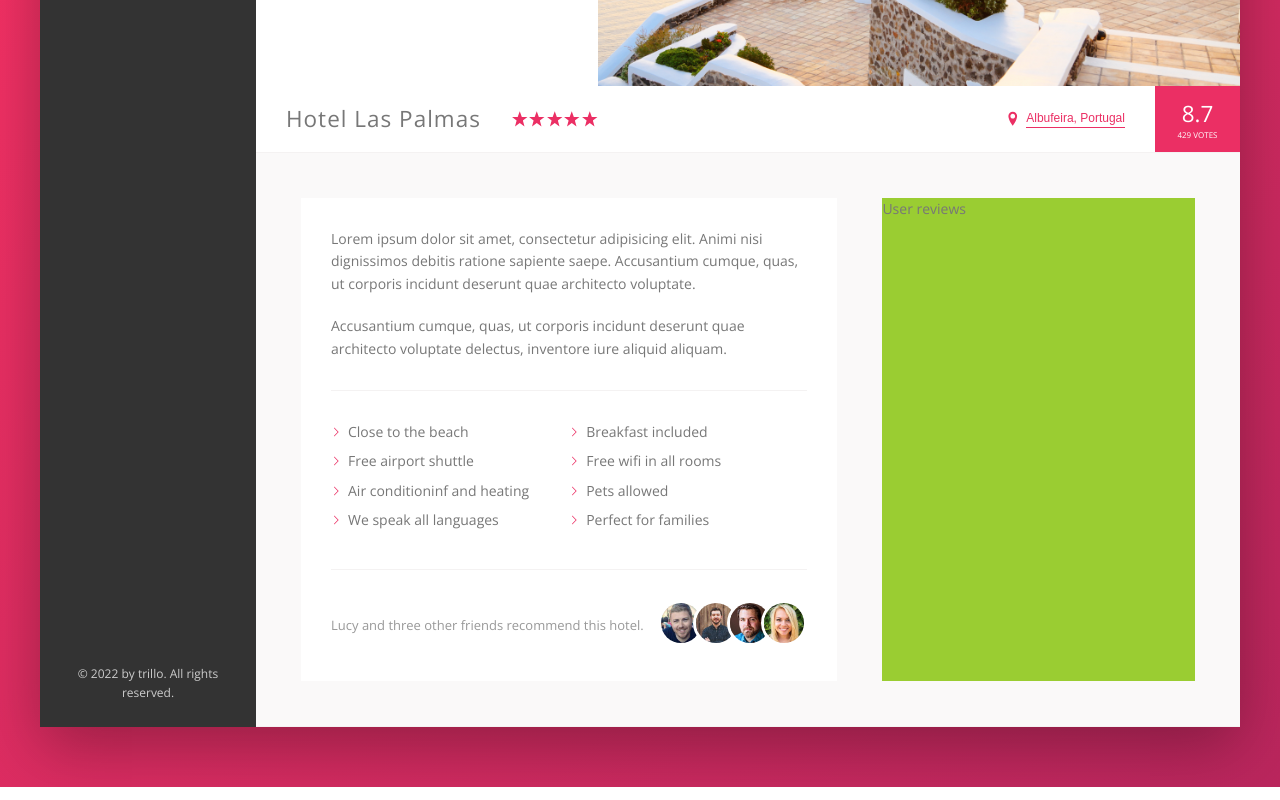
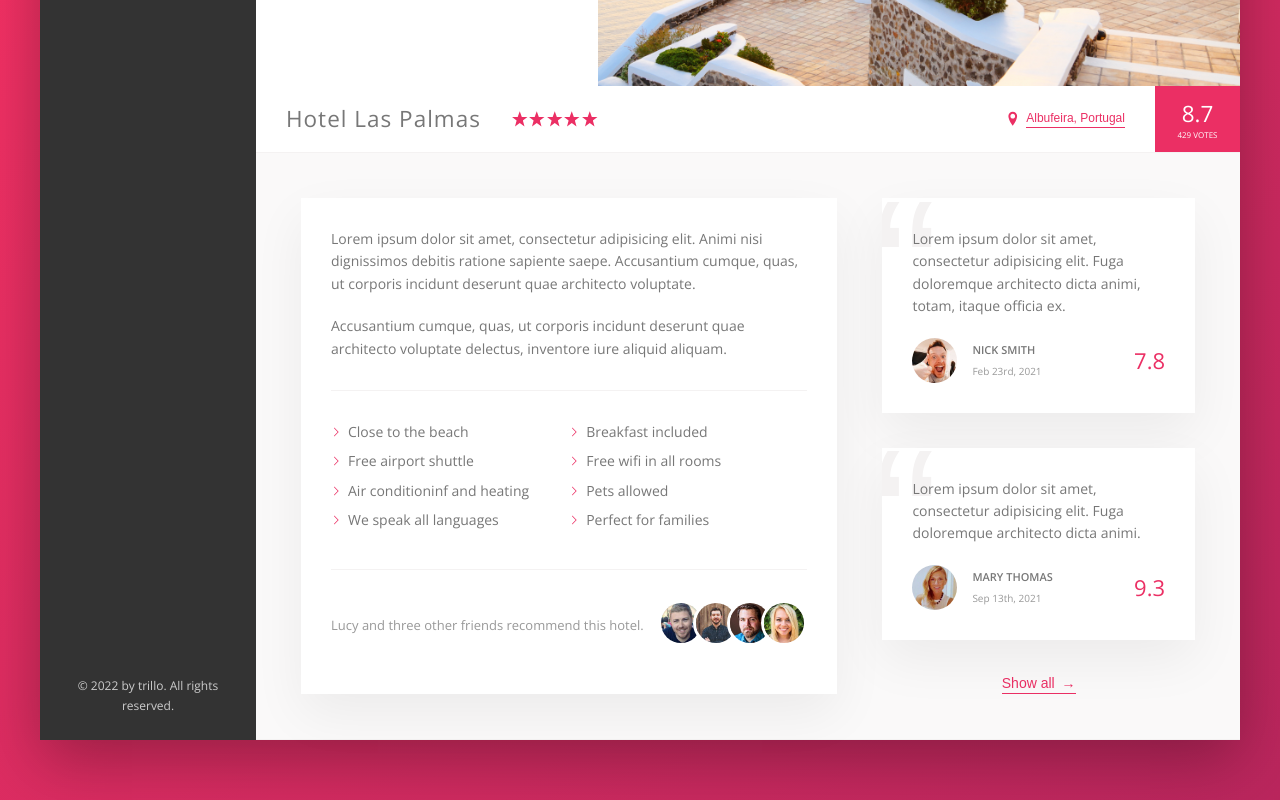
Before and after one commit to 10Sadique/Trillo-Project, a website: page index.html in a window 1280 px wide. Shown: the part 429-1229 px from the top of the page. Drawn offline with nearby package versions, Linux system fonts and the light colour scheme.

Commit message:
hotel review sectoin complete

```diff
--- a/index.html
+++ b/index.html
@@ -147,13 +147,17 @@
                     </div>
 
                     <div class="details">
+
                         <div class="decsription">
                             <p class="paragraph">
-                                Lorem ipsum dolor sit amet, consectetur adipisicing elit. Animi nisi dignissimos debitis ratione sapiente saepe. Accusantium cumque, quas, ut corporis incidunt deserunt quae architecto voluptate.
+                                Lorem ipsum dolor sit amet, consectetur adipisicing elit. Animi nisi dignissimos debitis
+                                ratione sapiente saepe. Accusantium cumque, quas, ut corporis incidunt deserunt quae
+                                architecto voluptate.
                             </p>
 
                             <p class="paragraph">
-                                Accusantium cumque, quas, ut corporis incidunt deserunt quae architecto voluptate delectus, inventore iure aliquid aliquam.
+                                Accusantium cumque, quas, ut corporis incidunt deserunt quae architecto voluptate
+                                delectus, inventore iure aliquid aliquam.
                             </p>
 
                             <ul class="list">
@@ -183,8 +187,43 @@
                         </div>
 
                         <div class="user-review">
-                            User reviews
+                            <figure class="review">
+                                <blockquote class="review__text">
+                                    Lorem ipsum dolor sit amet, consectetur adipisicing elit. Fuga doloremque architecto
+                                    dicta animi, totam, itaque officia ex.
+                                </blockquote>
+                                <figcaption class="review__user">
+                                    <img src="img/user-1.jpg" alt="User photo" class="review__photo">
+                                    <div class="review__user-box">
+                                        <p class="review__user-name">Nick Smith</p>
+                                        <p class="review__user-date">Feb 23rd, 2021</p>
+                                    </div>
+                                    <div class="review__rating">
+                                        7.8
+                                    </div>
+                                </figcaption>
+                            </figure>
+
+                            <figure class="review">
+                                <blockquote class="review__text">
+                                    Lorem ipsum dolor sit amet, consectetur adipisicing elit. Fuga doloremque architecto dicta animi.
+                                </blockquote>
+                                <figcaption class="review__user">
+                                    <img src="img/user-2.jpg" alt="User photo" class="review__photo">
+                                    <div class="review__user-box">
+                                        <p class="review__user-name">Mary Thomas</p>
+                                        <p class="review__user-date">Sep 13th, 2021</p>
+                                    </div>
+                                    <div class="review__rating">
+                                        9.3
+                                    </div>
+                                </figcaption>
+                            </figure>
+
+                            <button class="btn-inline">Show all <span>&rarr;</span></button>
+
                         </div>
+
                     </div>
 
                 </main>
--- a/sass/_components.scss
+++ b/sass/_components.scss
@@ -292,8 +292,17 @@
     cursor: pointer;
     transition: all .2s;
 
+    & span {
+        margin-left: 3px;
+        transition: margin-left .2s;
+    }
+
     &:hover {
         color: var(--color-grey-dark-1);
+
+        span {
+            margin-left: 8px;
+        }
     }
 
     &:focus {
@@ -316,7 +325,7 @@
 
     50% {
         transform: scale(1.05);
-        box-shadow: 0 1rem 4rem rgba(0,0,0,.25);
+        box-shadow: 0 1rem 4rem rgba(0, 0, 0, .25);
     }
 
     100% {
@@ -385,9 +394,7 @@
         margin-right: auto;
     }
 
-    &__friends {
-
-    }
+    &__friends {}
 
     &__photo {
         box-sizing: content-box;
@@ -401,3 +408,69 @@
         }
     }
 }
+
+
+
+/////////////////////////////////
+//USER REVIEW
+.review {
+    background-color: #fff;
+    padding: 3rem;
+    margin-bottom: 3.5rem;
+    box-shadow: var(--shadow-light);
+    position: relative;
+    overflow: hidden;
+
+    &__text {
+        margin-bottom: 2rem;
+        position: relative;
+        z-index: 10;
+    }
+
+    &__user {
+        display: flex;
+        align-items: center;
+    }
+
+    &__photo {
+        height: 4.5rem;
+        width: 4.5rem;
+        border-radius: 50%;
+        margin-right: 1.5rem;
+    }
+
+    &__user-box {
+        margin-right: auto;
+    }
+
+    &__user-name {
+        font-size: 1.1rem;
+        font-weight: 600;
+        color: var(--color-grey-dark-2);
+        text-transform: uppercase;
+        margin-bottom: .4rem;
+    }
+
+    &__user-date {
+        font-size: 1rem;
+        color: var(--color-grey-dark-3);
+    }
+
+    &__rating {
+        font-size: 2.2rem;
+        color: var(--color-primary);
+        font-weight: 300;
+    }
+
+    &::before {
+        content: "\201C";
+        position: absolute;
+        top: -2.75rem;
+        left: -1rem;
+        font-size: 20rem;
+        line-height: 1;
+        color: var(--color-grey-light-2);
+        font-family: sans-serif;
+        z-index: 1;
+    }
+}
--- a/sass/_layout.scss
+++ b/sass/_layout.scss
@@ -50,13 +50,17 @@
 
 .decsription {
     background-color: #fff;
-    box-shadow: --shadow-light;
+    box-shadow: var(--shadow-light);
     padding: 3rem;
     flex: 0 0 60%;
     margin-right: 4.5rem;
 }
 
 .user-review {
-    background-color: yellowgreen;
+    // background-color: #fff;
     flex: 1;
+    display: flex;
+    flex-direction: column;
+    align-items: center;
+
 }
```
Also changed, not shown: css/style.css.
